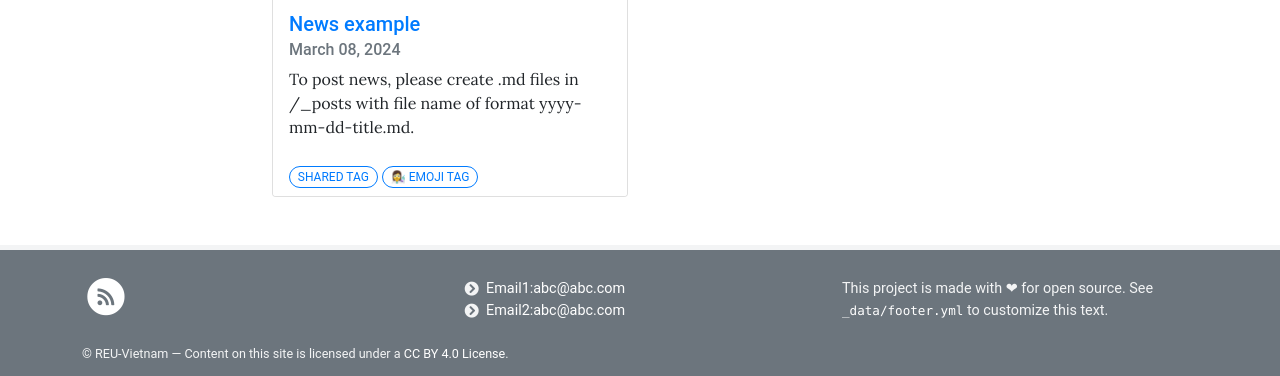
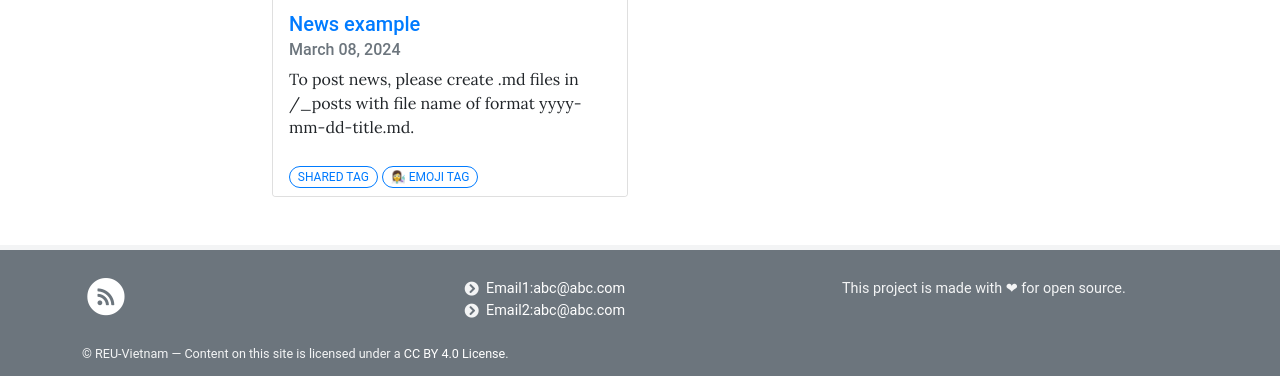
Before and after one commit to adm-vietnam/adm-vietnam.github.io, a Jekyll site: the page built from pages/home.md, in a window 1280 px wide and 900 px high, scrolled down 658 px, cut to the strip 524-900 px from the top of the window. Built offline with Jekyll 4.4.1, drawn with Linux system fonts in a browser that asks for light colours; some web fonts are replaced.

Commit message:
Update footer.yml

```diff
--- a/_data/footer.yml
+++ b/_data/footer.yml
@@ -14,8 +14,6 @@ columns:
 
   - description: > # E.g. funding acknowledgement. Can be Markdown
       This project is made with ❤ for open source.
-      See [`_data/footer.yml`](https://raw.githubusercontent.com/peterdesmet/petridish/master/_data/footer.yml)
-      to customize this text.
     links:
 
 # Small print license statement to add at the bottom of the footer. Can be Markdown
```
